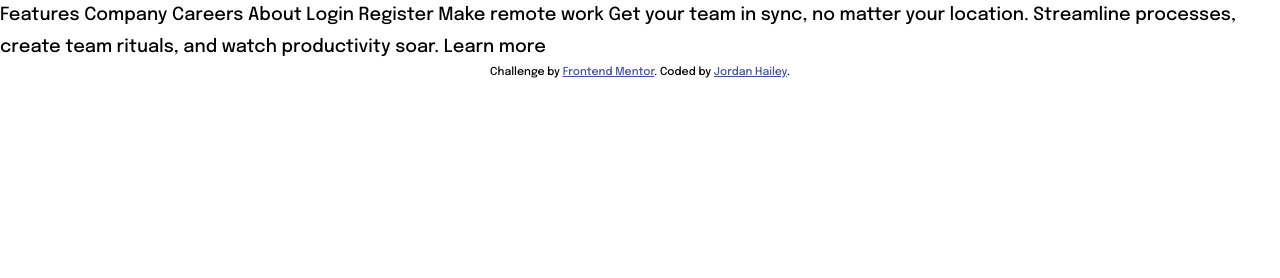
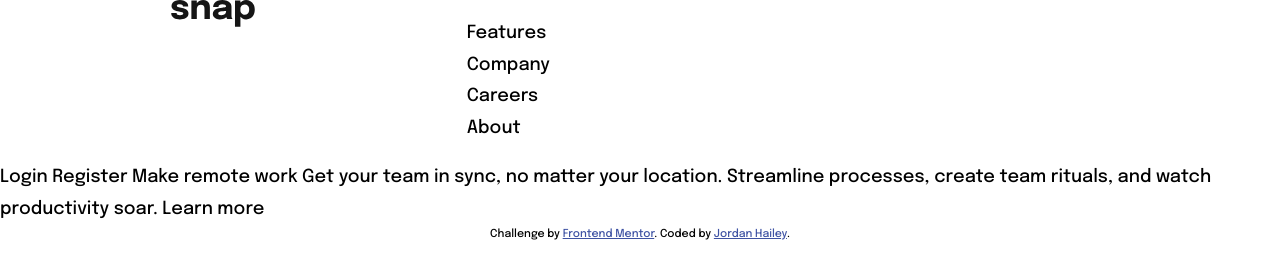
Before and after one commit to jordanhailey/frontend-mentor--intro-section-with-dropdown-navigation-main, a plain HTML site: page index.html in a window 1280 px wide. Drawn offline with Linux system fonts and the light colour scheme.

Commit message:
starting with html

```diff
--- a/index.html
+++ b/index.html
@@ -13,11 +13,44 @@
   <link href="https://fonts.googleapis.com/css2?family=Epilogue:wght@500;700&display=swap" rel="stylesheet">
 </head>
 <body>
+  <header>
+    <div class="container flex">
+      <div class="container header__icon">
+        <div class="flex center--all">
+          <img src="./images/logo.svg" alt="">
+        </div>
+      </div>
+      <div class="container header__nav">
+        <nav class="container">
+          <ul class="flex nav__list mobile__flex--column">
+            <li class="nav__item--dropdown">
+              <div class="nav__item--dropdown--name">Features</div>
+              <ul class="nav__list">
+                <li></li>
+              </ul>
+            </li>
+            <li class="nav__item--dropdown">
+              <div class="nav__item--dropdown--name">Company</div>
+              <ul class="nav__list">
+                <li></li>
+              </ul>
+            </li>
+            <li class="nav__item">Careers</li>
+            <li class="nav__item">About</li>
+          </ul>
+        </nav>
+      </div>
+      <div class="container header__cta"></div>
+    </div>
+  </header>
+  <main>
 
-  Features
-  Company
-  Careers
-  About
+  </main>
+  <footer>
+
+  </footer>
+
+
 
   Login
   Register
--- a/static/css/style.css
+++ b/static/css/style.css
@@ -10,10 +10,44 @@
     color: hsl(228, 45%, 44%);
 }
 
-/* Utilities */
+.container {
+    width: 100%;
+    height: 100%;
+}
+
+.header__icon {}
+
+.header__nav {}
+
+.header__cta {}
 
 
+/* Utilities */
+.flex {
+    display: flex;
+}
+
+.center--all {
+    justify-content: center;
+    align-items: center;
+}
+
+.mobile__flex--column {
+    flex-direction: column;
+}
+
 /* Blocks */
+.nav__item {
+    display: flex;
+}
+
+.nav__list {
+    list-style: none;
+}
 
 
 /* Exceptions */
+
+.nav__item--dropdown {
+    flex-direction: column;
+}
```
